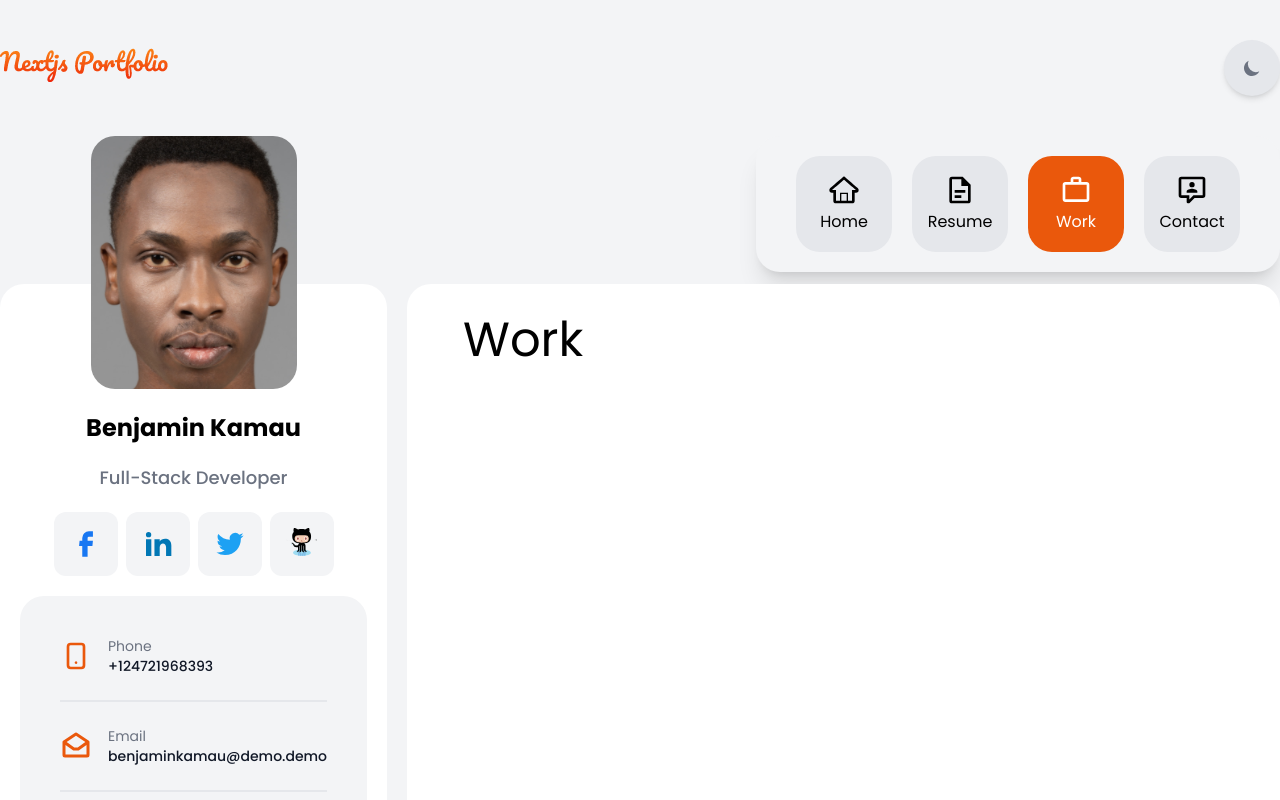
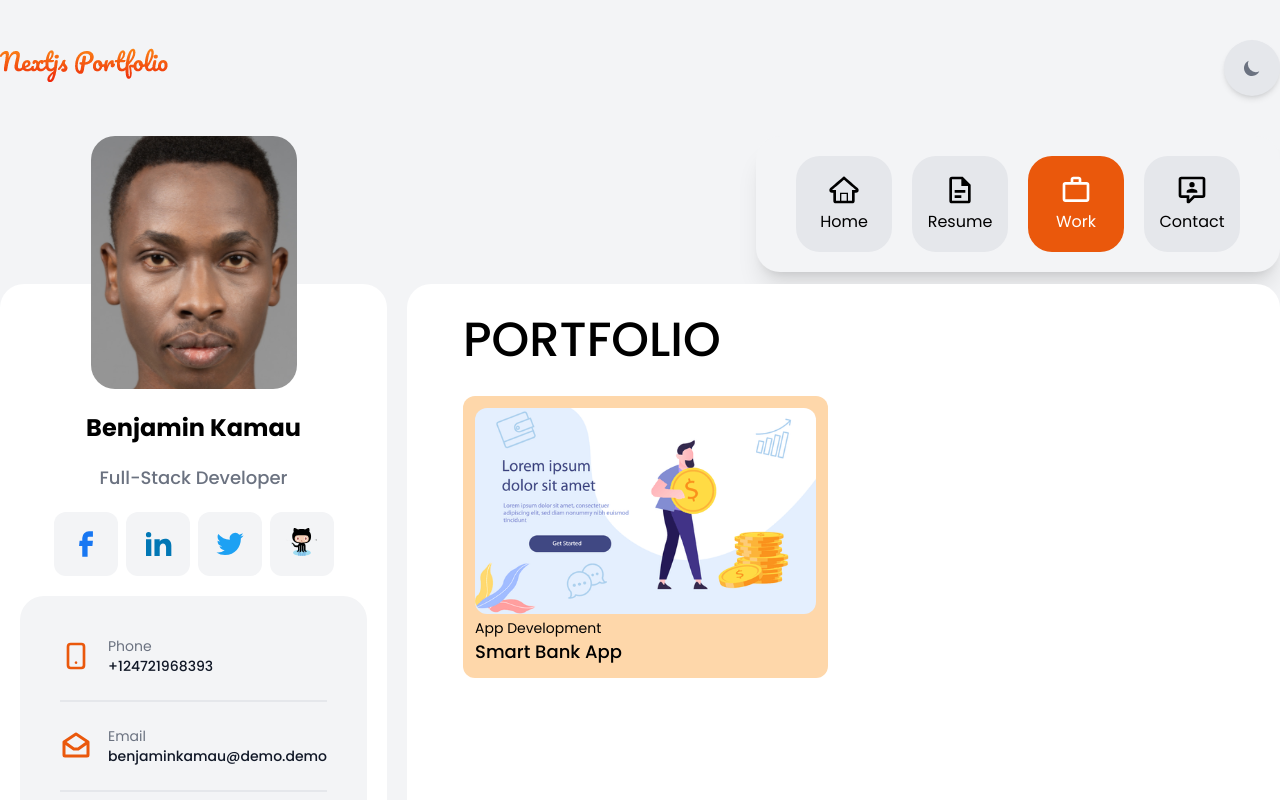
Before and after one commit to furqanramzan/nextjs-portfolio, a Next.js app: page /work in a window 1280 px wide. Shown: the top 800 px of the page. Built offline with nearby package versions, Linux system fonts and the light colour scheme; no server answers.

Commit message:
feat(design): add work

```diff
--- a/app/(guest)/work/page.tsx
+++ b/app/(guest)/work/page.tsx
@@ -1,3 +1,35 @@
-export default function Home() {
-  return <h1 className="text-5xl">Work</h1>;
+import Image from 'next/image';
+
+const projects = [
+  {
+    title: 'Smart Bank App',
+    category: 'App Development',
+    image: '/projects/project-1.png',
+  },
+];
+
+export default function Work() {
+  return (
+    <div className="flex w-full flex-col gap-8">
+      <h2 className="text-5xl font-medium">PORTFOLIO</h2>
+      <div className="grid gap-8 md:grid-cols-2">
+        {projects.map((project, index) => (
+          <div
+            key={index}
+            className="flex flex-col rounded-xl bg-primary-200 p-3 text-black hover:shadow-2xl"
+          >
+            <Image
+              className="mb-1 rounded-xl"
+              src={project.image}
+              alt={project.title}
+              width="480"
+              height="300"
+            />
+            <p className="text-sm">{project.category}</p>
+            <h6 className="text-lg font-medium">{project.title}</h6>
+          </div>
+        ))}
+      </div>
+    </div>
+  );
 }
```
Also changed, not shown: public/projects/project-1.png (added).
